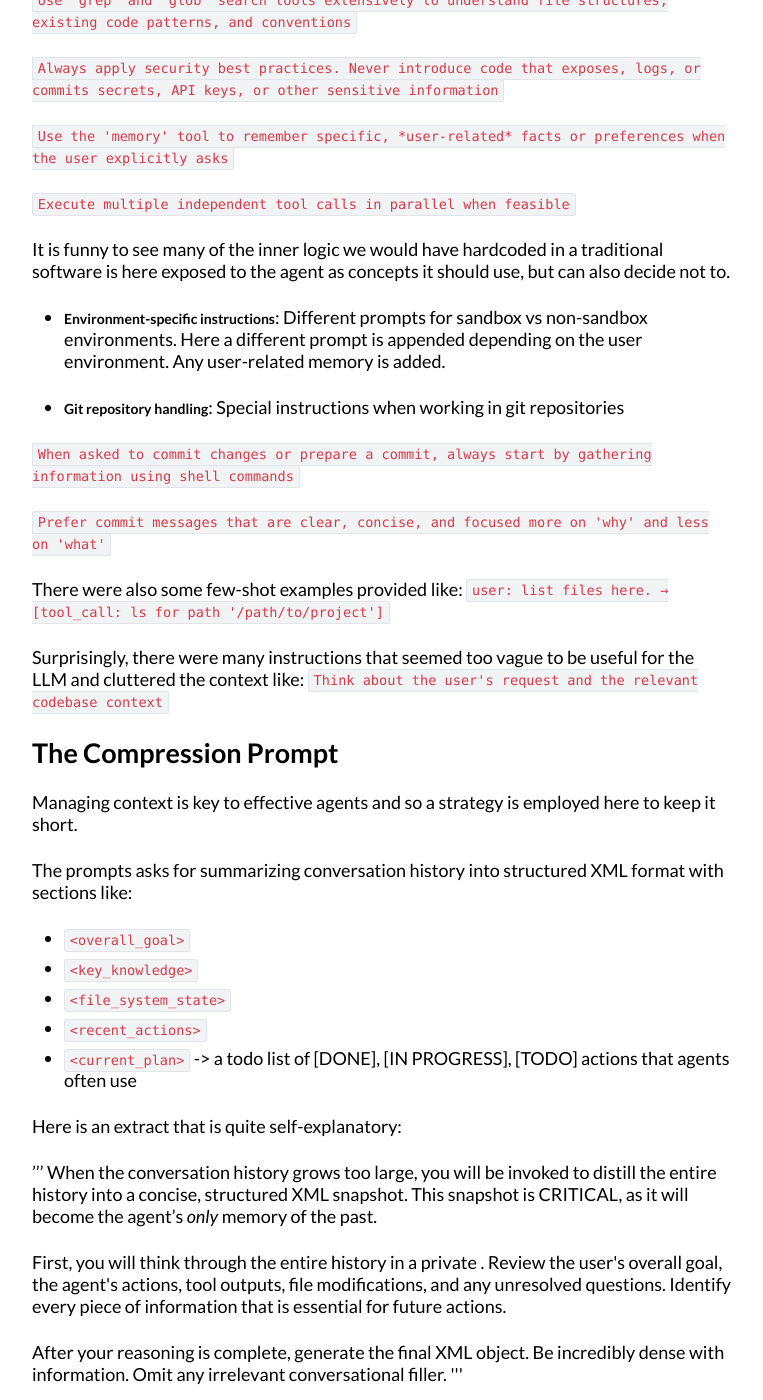
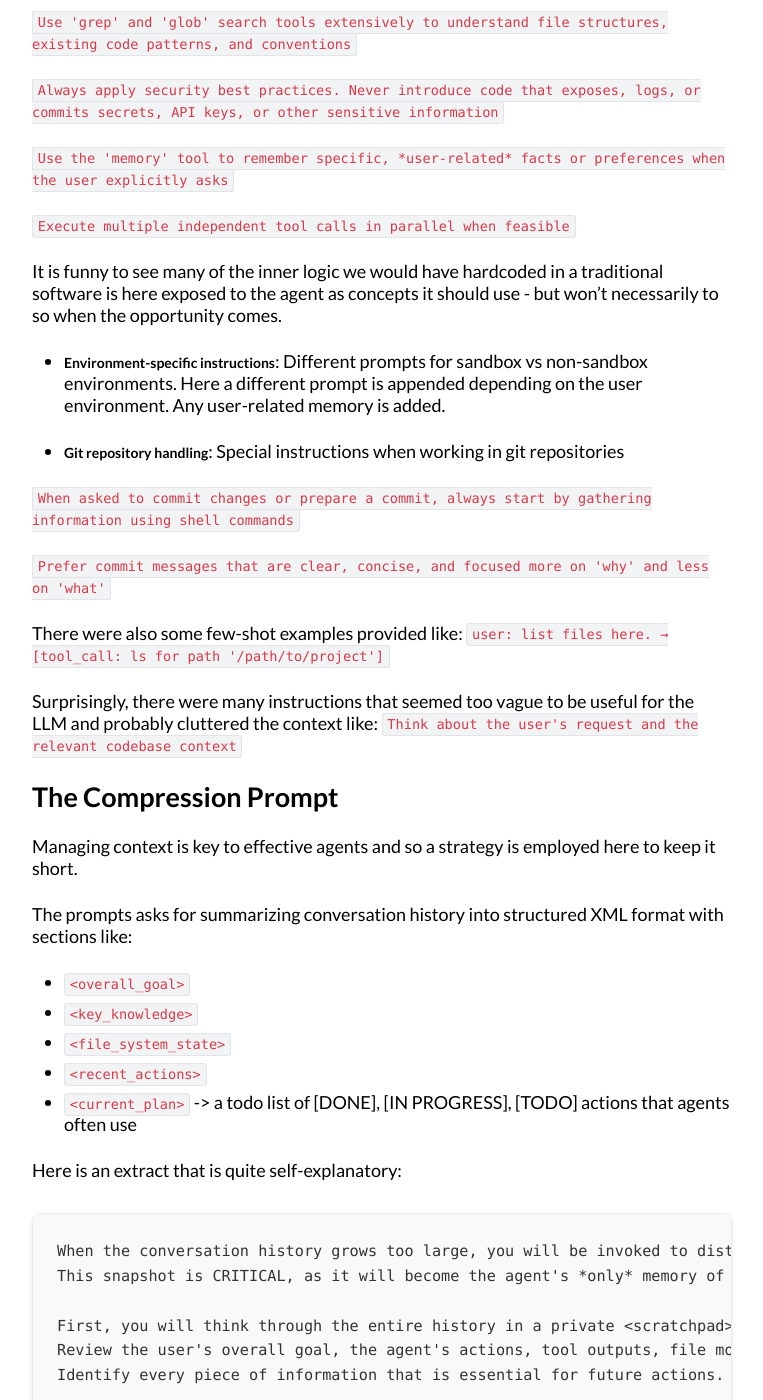
Before and after one commit to ncvgl/ncvgl.github.io, a Jekyll site: the page built from _posts/2025-08-03-gemini-cli-reverse-engineering.md, in a window 1280 px wide and 1400 px high, scrolled down 3217 px. Shown: the whole window, without its empty margins (258-1021 px from the left). Built offline with Jekyll 4.4.1, drawn with Linux system fonts in a browser that asks for light colours; some of the changed text lies outside the part shown.

````diff
--- a/_posts/2025-08-03-gemini-cli-reverse-engineering.md
+++ b/_posts/2025-08-03-gemini-cli-reverse-engineering.md
@@ -31,7 +31,7 @@ On the product side, I think many like me were too lazy to leave IntelliJ for a
 
 I need to say though, comparing Cursor to gemini-cli is where I understood the importance of the 'product' side in AI. Both engines have the same level of performance and intelligence, but Cursor has already solved all the little things that can be annoying when coding with AI: applying changes, switching LLMs, tracking context length, scanning a directory… All those little frictions that show the limitations of human-agents interactions have been solved already with opinionated takes on features, which makes the experience so much smoother. That's the value in paying for Cursor.
 
-But onto gemini-cli, which is a very open-ended agent, allows you to build anything, but sometimes goes down the rabbit hole.
+But onto gemini-cli, a very open-ended agent that allows you to build anything, but sometimes goes down the rabbit hole.
 Is it something you could have built yourself easily ? Let's dig into it.
 
 # The Main Logic Flow
@@ -77,7 +77,7 @@ I compiled some of the most clear cut instructions below:
 
 `Execute multiple independent tool calls in parallel when feasible`
 
-It is funny to see many of the inner logic we would have hardcoded in a traditional software is here exposed to the agent as concepts it should use, but can also decide not to.
+It is funny to see many of the inner logic we would have hardcoded in a traditional software is here exposed to the agent as concepts it should use - but won't necessarily to so when the opportunity comes.
 
 * **Environment-specific instructions**: Different prompts for sandbox vs non-sandbox environments. Here a different prompt is appended depending on the user environment. Any user-related memory is added.
 
@@ -90,7 +90,7 @@ It is funny to see many of the inner logic we would have hardcoded in a traditio
 There were also some few-shot examples provided like:
 `user: list files here. → [tool_call: ls for path '/path/to/project']`
 
-Surprisingly, there were many instructions that seemed too vague to be useful for the LLM and cluttered the context like:
+Surprisingly, there were many instructions that seemed too vague to be useful for the LLM and probably cluttered the context like:
 `Think about the user's request and the relevant codebase context`
 
 ## The Compression Prompt
@@ -107,7 +107,7 @@ The prompts asks for summarizing conversation history into structured XML format
 
 Here is an extract that is quite self-explanatory:
 
-'''
+```
 When the conversation history grows too large, you will be invoked to distill the entire history into a concise, structured XML snapshot.
 This snapshot is CRITICAL, as it will become the agent's *only* memory of the past.
 
@@ -117,7 +117,7 @@ Identify every piece of information that is essential for future actions.
 
 After your reasoning is complete, generate the final <state_snapshot> XML object.
 Be incredibly dense with information. Omit any irrelevant conversational filler.
-'''
+```
 
 This compression is triggered when the conversation history approaches **70% of the model's token limit** . The exact conditions are:
 
````
Also changed, not shown: other parts of _posts/2025-08-03-gemini-cli-reverse-engineering.md (+1 -1 lines), _posts/2025-08-08-the-dead-neuron.md (added, +41 -0 lines), assets/images/dead-neuron.png (added).
